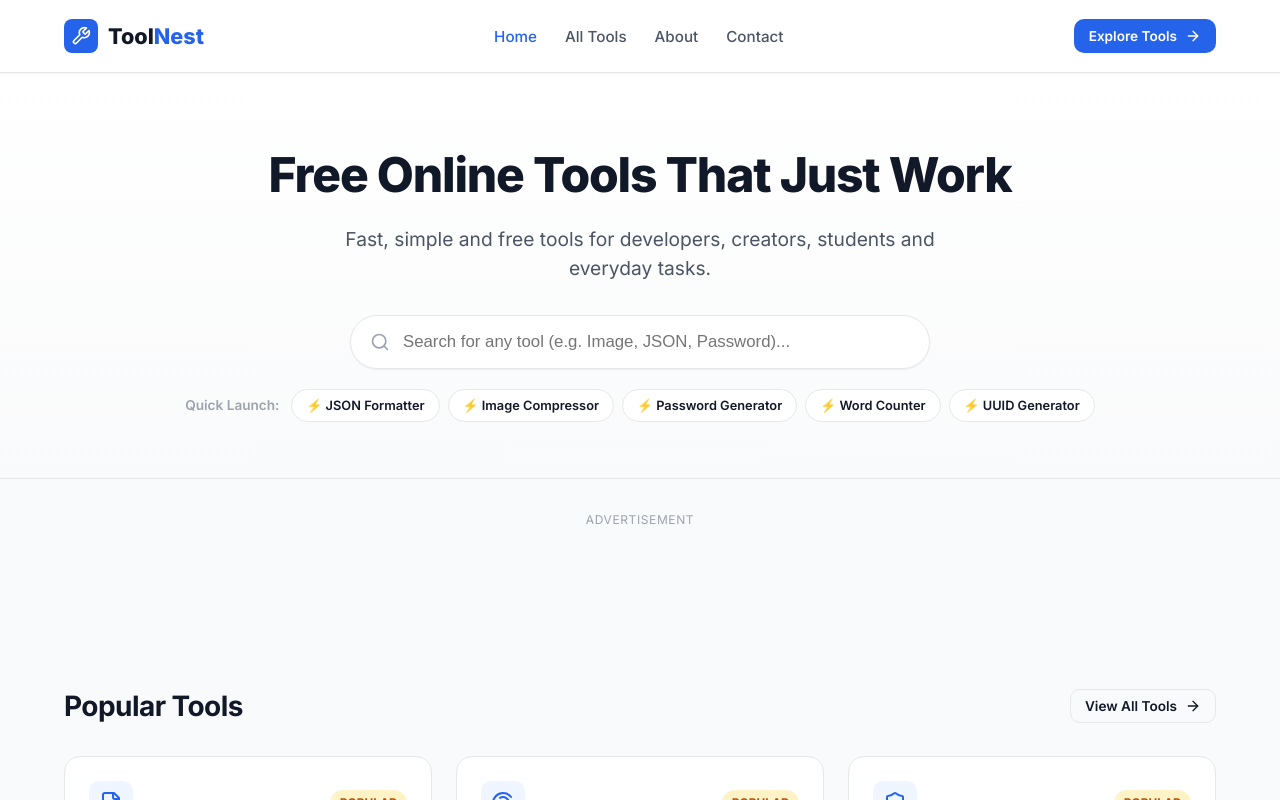
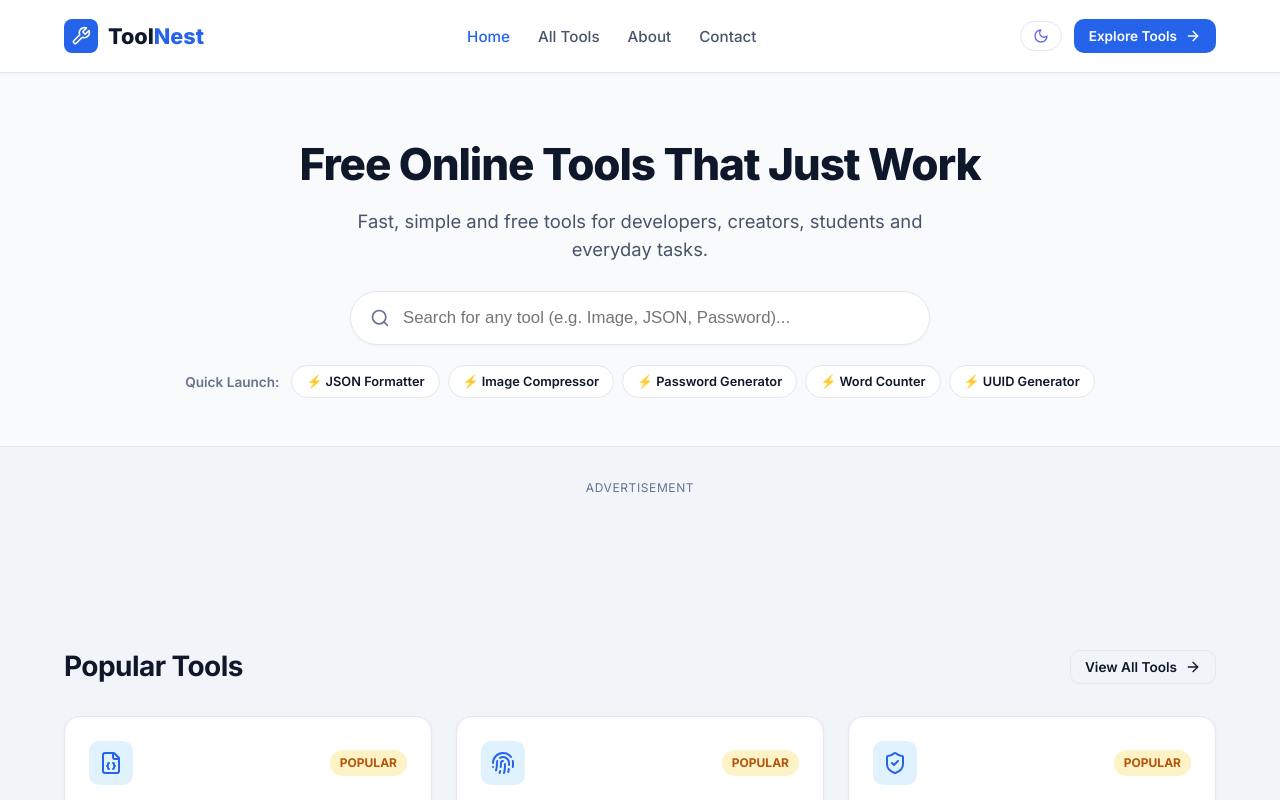
Before and after one commit to Ayaanshaikh20/Toolnest, a React (Vite) app: page / in a window 1280 px wide. Shown: the top 800 px of the page. Built offline with nearby package versions, Linux system fonts and the light colour scheme.

Commit message:
Soften background color scheme to Eye-Care Slate tone and add 1-click Dark/Light Mode toggle in header

```diff
--- a/src/components/Header.jsx
+++ b/src/components/Header.jsx
@@ -1,9 +1,26 @@
-import React from 'react';
+import React, { useState, useEffect } from 'react';
 import { Link, useLocation } from 'react-router-dom';
-import { Wrench, ArrowRight } from 'lucide-react';
+import { Wrench, ArrowRight, Sun, Moon } from 'lucide-react';
 
 export const Header = () => {
   const location = useLocation();
+  const [isDarkMode, setIsDarkMode] = useState(() => {
+    return localStorage.getItem('toolnest_theme') === 'dark';
+  });
+
+  useEffect(() => {
+    if (isDarkMode) {
+      document.body.classList.add('dark-mode');
+      localStorage.setItem('toolnest_theme', 'dark');
+    } else {
+      document.body.classList.remove('dark-mode');
+      localStorage.setItem('toolnest_theme', 'light');
+    }
+  }, [isDarkMode]);
+
+  const toggleTheme = () => {
+    setIsDarkMode(!isDarkMode);
+  };
 
   const isActive = (path) => location.pathname === path;
 
@@ -45,6 +62,16 @@ export const Header = () => {
         </nav>
 
         <div className="header-cta">
+          {/* Eye-Care Theme Toggle */}
+          <button
+            onClick={toggleTheme}
+            className="btn btn-outline btn-sm"
+            title={isDarkMode ? "Switch to Soft Light Theme" : "Switch to Dark Eye-Care Theme"}
+            style={{ borderRadius: '999px', padding: '0.4rem 0.75rem' }}
+          >
+            {isDarkMode ? <Sun size={16} style={{ color: '#F59E0B' }} /> : <Moon size={16} style={{ color: '#6366F1' }} />}
+          </button>
+
           <Link to="/tools" className="btn btn-primary btn-sm">
             Explore Tools <ArrowRight size={16} />
           </Link>
--- a/src/index.css
+++ b/src/index.css
@@ -1,32 +1,46 @@
-/* ToolNest Design System & CSS Stylesheet */
+/* ToolNest Design System & CSS Stylesheet - Eye-Care Soft Slate Theme */
 
 :root {
   --font-family: 'Inter', -apple-system, BlinkMacSystemFont, 'Segoe UI', Roboto, Helvetica, Arial, sans-serif;
-  --bg-color: #F9FAFB;
-  --card-bg: #FFFFFF;
-  --text-main: #111827;
-  --text-muted: #4B5563;
-  --text-light: #9CA3AF;
-  --primary-color: #2563EB;
+  --bg-color: #F1F5F9;          /* Softer, neutral slate background to reduce eye strain */
+  --card-bg: #FFFFFF;            /* Clean white card surface */
+  --hero-bg: #F8FAFC;            /* Subtle soft hero background */
+  --text-main: #0F172A;          /* Softer slate-black text contrast */
+  --text-muted: #475569;         /* Slate muted text */
+  --text-light: #64748B;         /* Light slate text */
+  --primary-color: #2563EB;      /* Vibrant blue primary */
   --primary-hover: #1D4ED8;
-  --primary-light: #EFF6FF;
-  --border-color: #E5E7EB;
-  --border-hover: #D1D5DB;
+  --primary-light: #E0F2FE;      /* Soft blue accent background */
+  --border-color: #E2E8F0;       /* Softer border tone */
+  --border-hover: #CBD5E1;
   --success-color: #059669;
-  --success-bg: #ECFDF5;
+  --success-bg: #D1FAE5;
   --error-color: #DC2626;
-  --error-bg: #FEF2F2;
+  --error-bg: #FEE2E2;
   --warning-color: #D97706;
-  --warning-bg: #FFFBEB;
+  --warning-bg: #FEF3C7;
   --radius-sm: 6px;
   --radius-md: 10px;
   --radius-lg: 16px;
   --radius-full: 9999px;
-  --shadow-sm: 0 1px 2px 0 rgba(0, 0, 0, 0.05);
-  --shadow-md: 0 4px 6px -1px rgba(0, 0, 0, 0.07), 0 2px 4px -1px rgba(0, 0, 0, 0.04);
-  --shadow-lg: 0 10px 15px -3px rgba(0, 0, 0, 0.08), 0 4px 6px -2px rgba(0, 0, 0, 0.03);
+  --shadow-sm: 0 1px 3px 0 rgba(15, 23, 42, 0.04);
+  --shadow-md: 0 4px 12px -1px rgba(15, 23, 42, 0.06), 0 2px 4px -1px rgba(15, 23, 42, 0.03);
+  --shadow-lg: 0 10px 20px -3px rgba(15, 23, 42, 0.08);
   --max-width: 1200px;
   --transition: all 0.2s ease-in-out;
+}
+
+/* Dark Mode Theme Variables (Eye-Care Slate Dark Mode) */
+body.dark-mode {
+  --bg-color: #0F172A;
+  --card-bg: #1E293B;
+  --hero-bg: #0F172A;
+  --text-main: #F8FAFC;
+  --text-muted: #94A3B8;
+  --text-light: #64748B;
+  --primary-light: #1E3A8A;
+  --border-color: #334155;
+  --border-hover: #475569;
 }
 
 *, *::before, *::after {
@@ -42,6 +56,7 @@ html {
   line-height: 1.5;
   -webkit-font-smoothing: antialiased;
   -moz-osx-font-smoothing: grayscale;
+  transition: background-color 0.3s ease, color 0.3s ease;
 }
 
 body {
@@ -93,6 +108,7 @@ a:hover {
   top: 0;
   z-index: 50;
   box-shadow: var(--shadow-sm);
+  transition: var(--transition);
 }
 
 .header-inner {
@@ -144,6 +160,7 @@ a:hover {
 .header-cta {
   display: flex;
   align-items: center;
+  gap: 0.75rem;
 }
 
 /* App Footer */
@@ -152,6 +169,7 @@ a:hover {
   border-top: 1px solid var(--border-color);
   margin-top: auto;
   padding: 4rem 0 2rem 0;
+  transition: var(--transition);
 }
 
 .footer-grid {
@@ -225,13 +243,12 @@ a:hover {
   color: #FFFFFF;
 }
 .btn-secondary {
-  background-color: #F3F4F6;
+  background-color: var(--border-color);
   color: var(--text-main);
-  border-color: var(--border-color);
+  border-color: var(--border-hover);
 }
 .btn-secondary:hover {
-  background-color: #E5E7EB;
-  border-color: var(--border-hover);
+  background-color: var(--border-hover);
 }
 .btn-outline {
   background-color: transparent;
@@ -303,6 +320,7 @@ a:hover {
   flex-direction: column;
   transition: var(--transition);
   position: relative;
+  box-shadow: var(--shadow-sm);
 }
 .tool-card:hover {
   transform: translateY(-3px);
@@ -359,21 +377,22 @@ a:hover {
 
 /* Hero Section */
 .hero {
-  padding: 4.5rem 0 3.5rem 0;
+  padding: 4rem 0 3rem 0;
   text-align: center;
-  background: linear-gradient(180deg, #FFFFFF 0%, #F9FAFB 100%);
+  background-color: var(--hero-bg);
   border-bottom: 1px solid var(--border-color);
+  transition: var(--transition);
 }
 .hero h1 {
-  font-size: 3rem;
+  font-size: 2.75rem;
   font-weight: 800;
   max-width: 800px;
-  margin: 0 auto 1.25rem auto;
+  margin: 0 auto 1rem auto;
 }
 .hero p {
-  font-size: 1.2rem;
+  font-size: 1.15rem;
   max-width: 640px;
-  margin: 0 auto 2rem auto;
+  margin: 0 auto 1.75rem auto;
   color: var(--text-muted);
 }
 
@@ -398,7 +417,8 @@ a:hover {
   border-radius: var(--radius-full);
   border: 1px solid var(--border-color);
   box-shadow: var(--shadow-sm);
-  background-color: #FFFFFF;
+  background-color: var(--card-bg);
+  color: var(--text-main);
 }
 
 /* Category Filter Tabs */
@@ -429,7 +449,7 @@ a:hover {
 
 /* Sections */
 .section {
-  padding: 3.5rem 0;
+  padding: 3rem 0;
 }
 .section-title {
   margin-bottom: 2rem;
@@ -453,6 +473,7 @@ a:hover {
   padding: 1.75rem;
   border-radius: var(--radius-lg);
   border: 1px solid var(--border-color);
+  box-shadow: var(--shadow-sm);
 }
 .feature-icon {
   width: 48px;
@@ -487,6 +508,7 @@ a:hover {
   border: 1px solid var(--border-color);
   border-radius: var(--radius-md);
   overflow: hidden;
+  box-shadow: var(--shadow-sm);
 }
 .faq-question {
   width: 100%;
@@ -549,6 +571,7 @@ a:hover {
   padding: 2rem;
   box-shadow: var(--shadow-sm);
   margin-bottom: 2.5rem;
+  transition: var(--transition);
 }
 
 .tool-actions {
@@ -583,8 +606,8 @@ a:hover {
 /* Reusable Ad Placeholder Component */
 .ad-placeholder {
   margin: 2.5rem 0;
-  background-color: #F3F4F6;
-  border: 1px dashed #CBD5E1;
+  background-color: rgba(148, 163, 184, 0.12);
+  border: 1px dashed var(--border-hover);
   border-radius: var(--radius-md);
   padding: 1.5rem;
   text-align: center;
@@ -643,7 +666,7 @@ a:hover {
   text-align: center;
   cursor: pointer;
   transition: var(--transition);
-  background-color: #FAFAFA;
+  background-color: var(--hero-bg);
 }
 .dropzone:hover, .dropzone.active {
   border-color: var(--primary-color);
@@ -675,7 +698,7 @@ a:hover {
   object-fit: contain;
   border-radius: var(--radius-sm);
   margin-bottom: 0.75rem;
-  background-color: #F3F4F6;
+  background-color: var(--bg-color);
 }
 .image-meta {
   font-size: 0.875rem;
@@ -696,7 +719,7 @@ a:hover {
   width: 100%;
   height: 6px;
   border-radius: 3px;
-  background: #E5E7EB;
+  background: var(--border-color);
   outline: none;
   accent-color: var(--primary-color);
 }
@@ -708,7 +731,7 @@ a:hover {
   .hero h1 { font-size: 2.1rem; }
   .hero p { font-size: 1rem; }
   .header-inner { height: 64px; }
-  .nav-links { display: none; } /* Simplified mobile header */
+  .nav-links { display: none; }
   .footer-grid { grid-template-columns: 1fr 1fr; gap: 2rem; }
   .footer-brand { grid-column: span 2; }
   .tool-box { padding: 1.25rem; }
```
